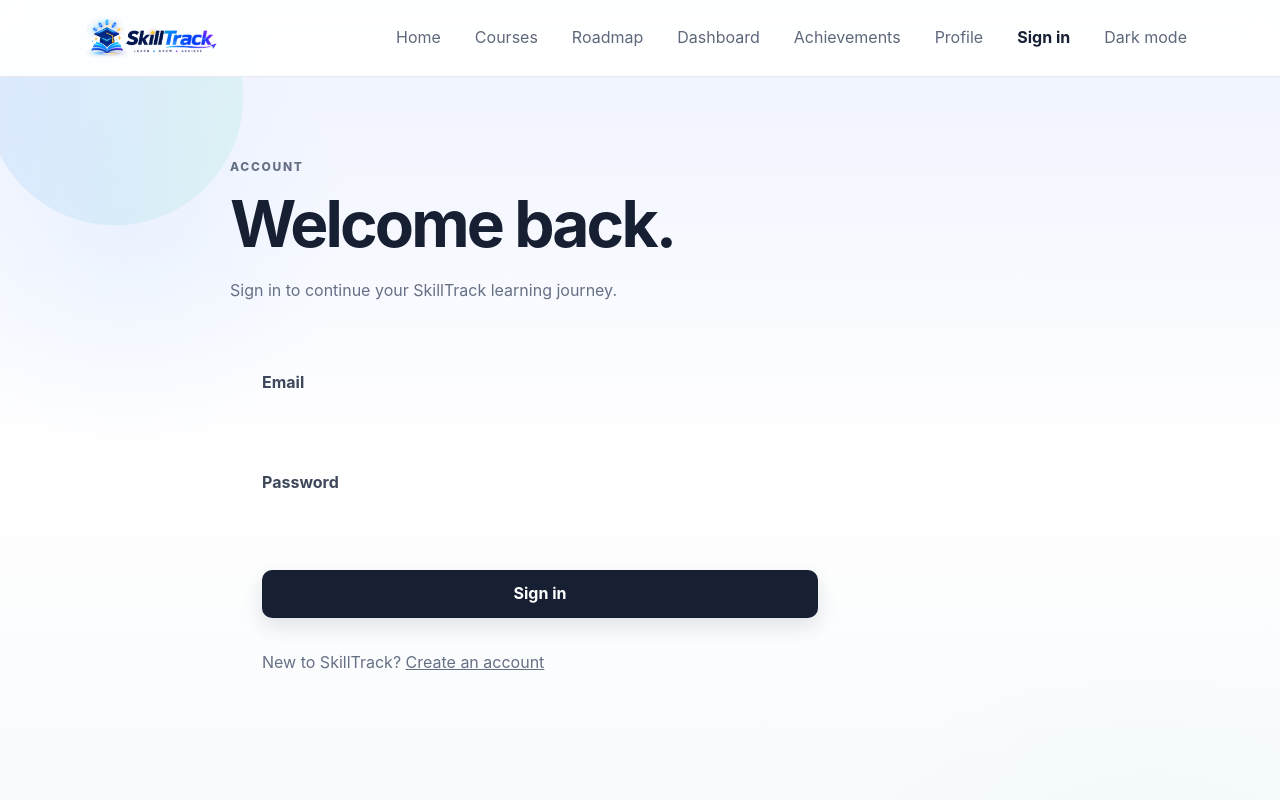
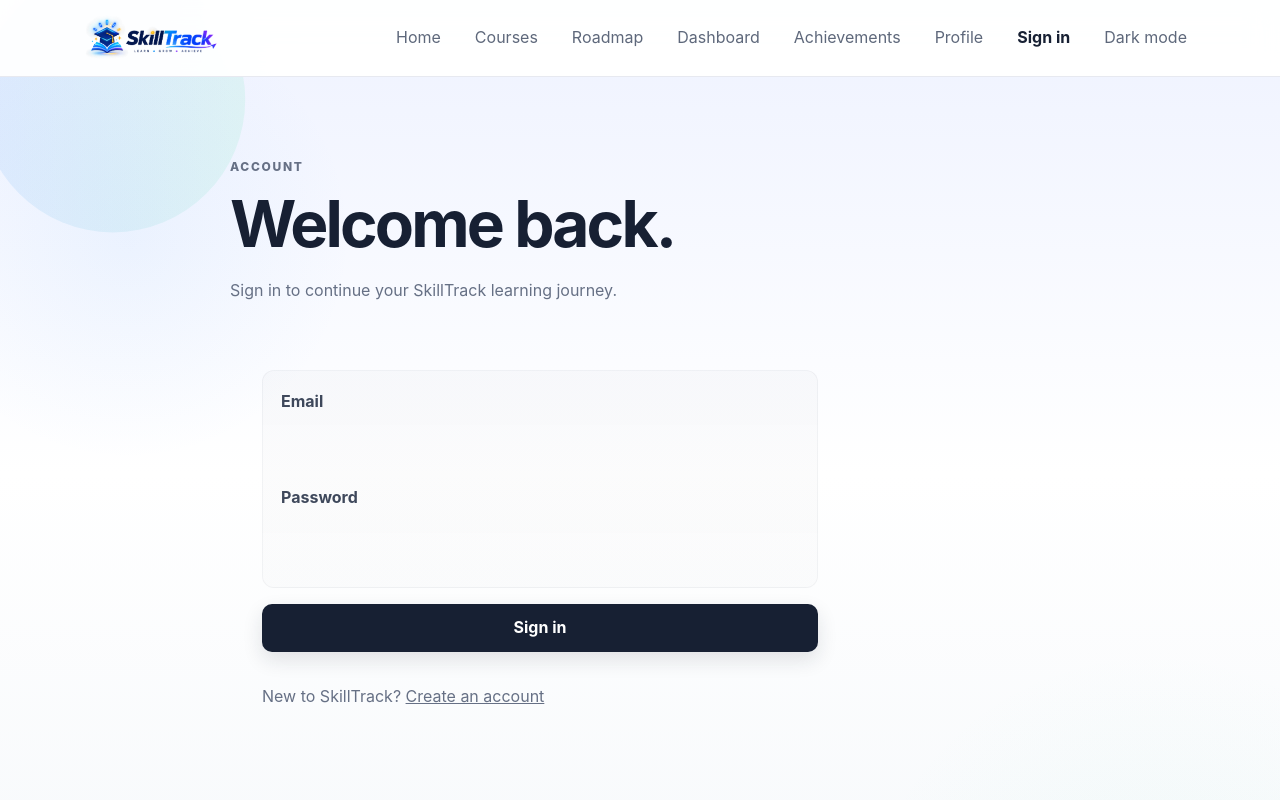
Before and after one commit to AadarshaCihe260281/ICT930-SkillTrack-Assessment3, a React (Vite) app: page /login in a window 1280 px wide. Shown: the top 800 px of the page. Built offline with nearby package versions, Linux system fonts and the light colour scheme; no server answers.

Commit message:
feat(auth): styled sign-in box for email/password

```diff
--- a/src/pages/Login.jsx
+++ b/src/pages/Login.jsx
@@ -1,2 +1,67 @@
 import {useContext,useState} from "react";import {Link,useLocation,useNavigate} from "react-router-dom";import {AppContext} from "../context/AppContext";
-export default function Login(){const{login}=useContext(AppContext);const nav=useNavigate();const loc=useLocation();const[form,setForm]=useState({email:"",password:""});const[error,setError]=useState("");const[busy,setBusy]=useState(false);const submit=async e=>{e.preventDefault();setError("");setBusy(true);try{await login(form);nav(loc.state?.from||"/dashboard",{replace:true})}catch(err){setError(err.message)}finally{setBusy(false)}};return <section className="section container narrow"><div className="page-heading"><span className="eyebrow">ACCOUNT</span><h1>Welcome back.</h1><p>Sign in to continue your SkillTrack learning journey.</p></div><form className="form-card" onSubmit={submit}><label>Email<input type="email" required value={form.email} onChange={e=>setForm({...form,email:e.target.value})}/></label><label>Password<input type="password" required minLength="6" value={form.password} onChange={e=>setForm({...form,password:e.target.value})}/></label>{error&&<p className="form-error">{error}</p>}<button className="button button-primary full-width" disabled={busy}>{busy?"Signing in…":"Sign in"}</button><p>New to SkillTrack? <Link to="/register">Create an account</Link></p></form></section>}
+export default function Login() {
+	const { login } = useContext(AppContext);
+	const nav = useNavigate();
+	const loc = useLocation();
+	const [form, setForm] = useState({ email: "", password: "" });
+	const [error, setError] = useState("");
+	const [busy, setBusy] = useState(false);
+	const submit = async (e) => {
+		e.preventDefault();
+		setError("");
+		setBusy(true);
+		try {
+			await login(form);
+			nav(loc.state?.from || "/dashboard", { replace: true });
+		} catch (err) {
+			setError(err.message);
+		} finally {
+			setBusy(false);
+		}
+	};
+
+	return (
+		<section className="section container narrow">
+			<div className="page-heading">
+				<span className="eyebrow">ACCOUNT</span>
+				<h1>Welcome back.</h1>
+				<p>Sign in to continue your SkillTrack learning journey.</p>
+			</div>
+
+			<form className="form-card" onSubmit={submit}>
+				<div className="signin-box">
+					<label>
+						Email
+						<input
+							type="email"
+							required
+							value={form.email}
+							onChange={(e) => setForm({ ...form, email: e.target.value })}
+						/>
+					</label>
+
+					<label>
+						Password
+						<input
+							type="password"
+							required
+							minLength="6"
+							value={form.password}
+							onChange={(e) => setForm({ ...form, password: e.target.value })}
+						/>
+					</label>
+				</div>
+
+				{error && <p className="form-error">{error}</p>}
+
+				<button className="button button-primary full-width" disabled={busy}>
+					{busy ? "Signing in…" : "Sign in"}
+				</button>
+
+				<p>
+					New to SkillTrack? <Link to="/register">Create an account</Link>
+				</p>
+			</form>
+		</section>
+	);
+}
--- a/src/styles/global.css
+++ b/src/styles/global.css
@@ -147,6 +147,14 @@ p { color: #667085; }
 .dashboard-course-content p { margin-top: 4px; }
 .dashboard-course-content .button { margin-top: 18px; }
 .form-card { background: #fff; border: 1px solid #e1e5ee; border-radius: 16px; padding: 28px; display: grid; gap: 20px; }
+.signin-box { display: grid; gap: 12px; padding: 18px; border-radius: 12px; background: linear-gradient(180deg, rgba(23,32,51,0.02), rgba(23,32,51,0.01)); border: 1px solid rgba(23,32,51,0.04); }
+.signin-box label { display: grid; gap: 8px; font-weight: 700; color: #172033; }
+.signin-box input { padding: 12px 14px; border-radius: 10px; border: 1px solid #d9dee8; background: #fff; outline: none; }
+.signin-box input:focus { box-shadow: 0 6px 18px rgba(23,32,51,0.06); border-color: #172033; }
+
+.dark .form-card { background: #0f1724; border-color: #1f2a3a; }
+.dark .signin-box { background: linear-gradient(180deg, rgba(255,255,255,0.02), rgba(255,255,255,0.01)); border-color: rgba(255,255,255,0.04); }
+.dark .signin-box input { background: #111827; color: #f3f4f6; border-color: #2b3748; }
 .form-card label { display: grid; gap: 7px; font-weight: 700; color: #3e485b; }
 .form-row { display: grid; grid-template-columns: 1fr 1fr; gap: 18px; }
 .field-error { color: #b42318; font-size: .8rem; font-weight: 600; }
```
